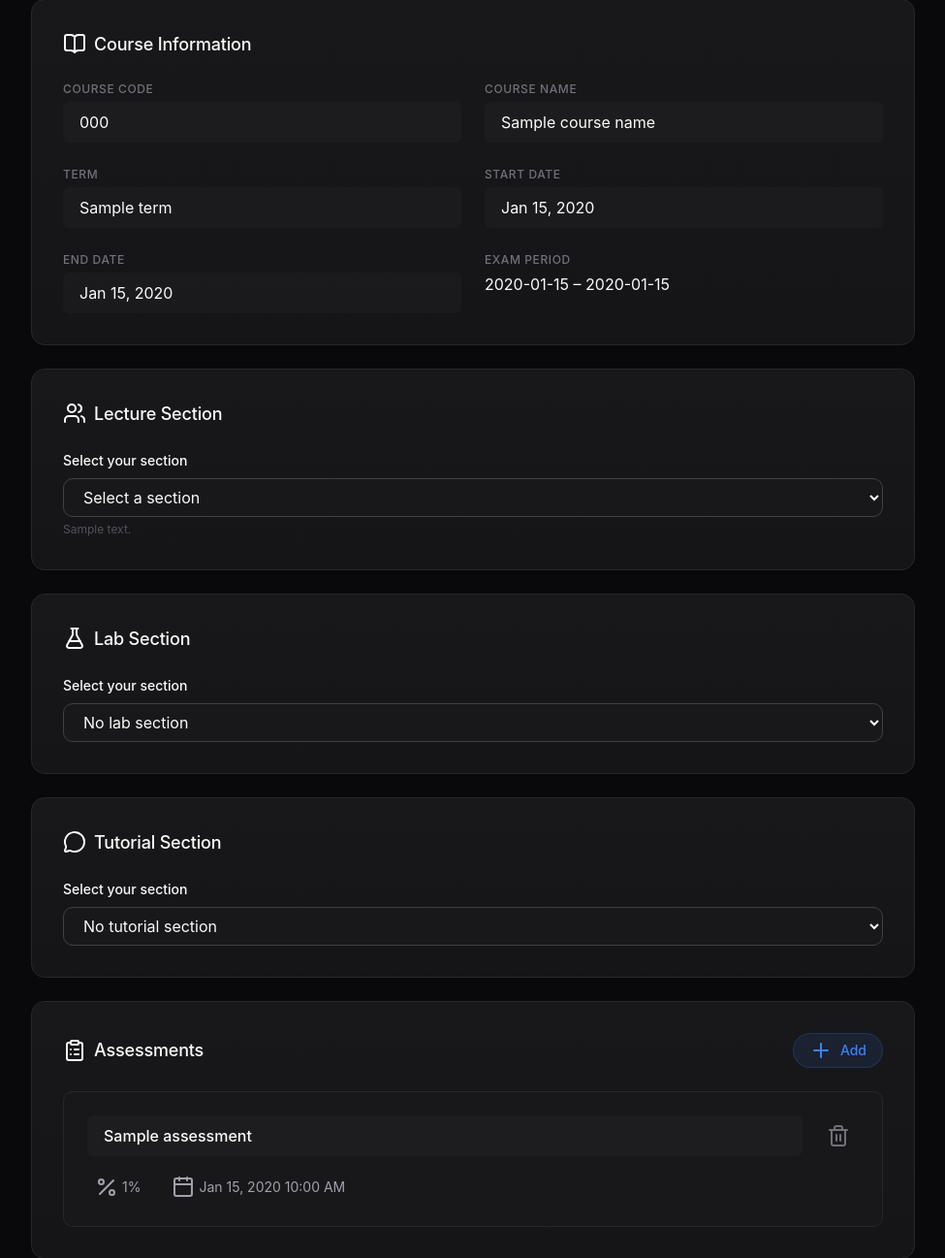
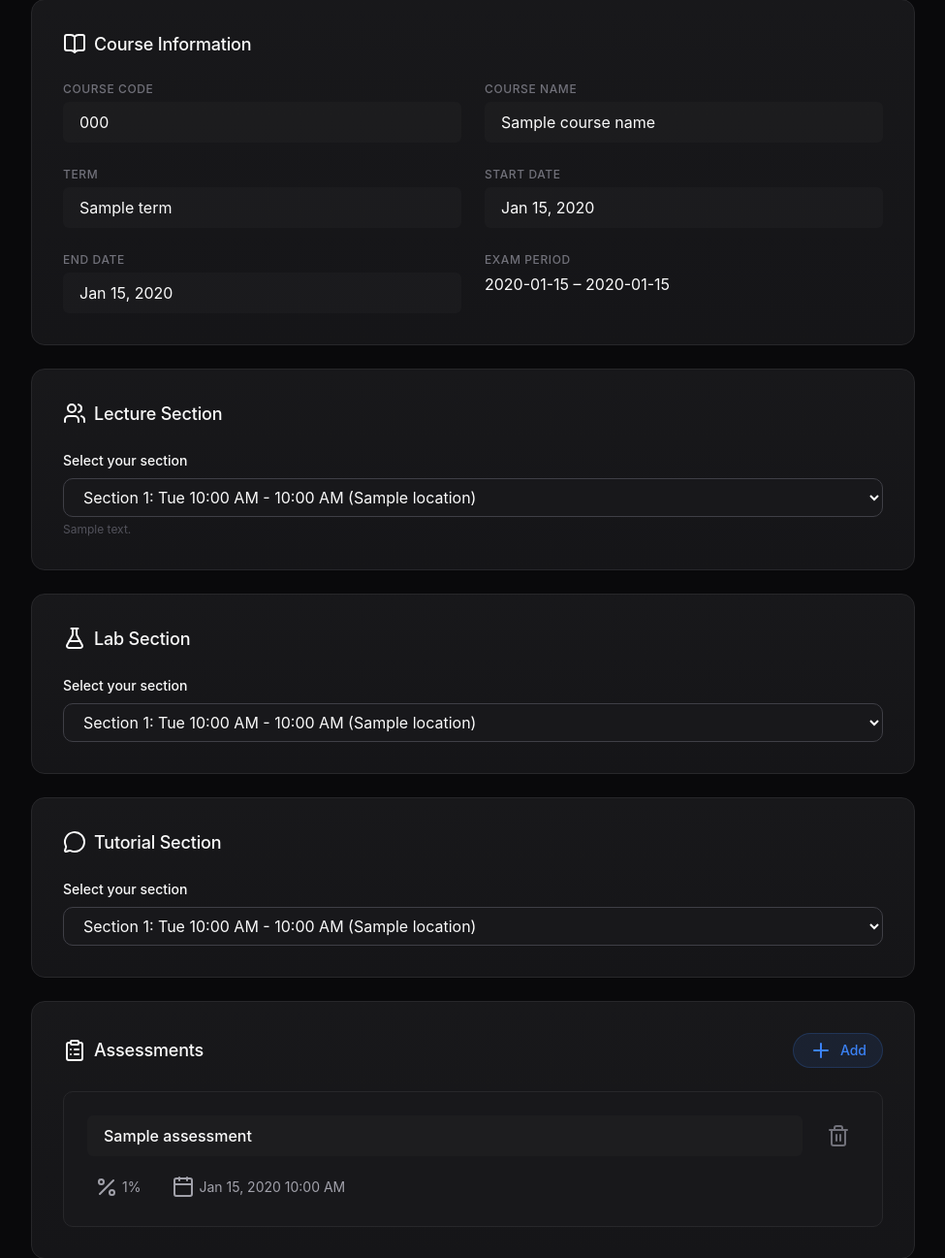
Before and after one commit to KalpKan/Plato, a Flask app: template templates/review.html in a window 1280 px wide. Shown: the part 701-1998 px from the top of the page at 97% size, without its empty margins (152-1127 px from the left). Run offline with Flask 3, Linux system fonts and the light colour scheme; the template is opened without the code that fills it: most values are stand-ins (such as "Sample title", 1, 10 or a date in 2020).

Commit message:
review: preselect the only lecture/lab/tutorial slot so the weekly series is in the download by default
Co-Authored-By: Claude Opus 5 (1M context) <noreply@anthropic.com>

```diff
--- a/templates/review.html
+++ b/templates/review.html
@@ -121,7 +121,7 @@
                         <option value="none">Select a section</option>
                         {% for section in lecture_sections %}
                             <option value="{{ loop.index0 }}"
-                                {% if user_choices.selected_lecture_section and user_choices.selected_lecture_section.section_id == section.section_id %}selected{% endif %}>
+                                {% if (user_choices.selected_lecture_section and user_choices.selected_lecture_section.section_id == section.section_id) or (loop.length == 1 and not user_choices.selected_lecture_section) %}selected{% endif %}>
                                 {% if section.section_id %}Section {{ section.section_id }}: {% endif %}
                                 {% if section.days_of_week %}
                                     {% set day_names = ['Mon', 'Tue', 'Wed', 'Thu', 'Fri', 'Sat', 'Sun'] %}
@@ -161,7 +161,7 @@
                         <option value="none">No lab section</option>
                         {% for section in lab_sections %}
                             <option value="{{ loop.index0 }}"
-                                {% if user_choices.selected_lab_section and user_choices.selected_lab_section.section_id == section.section_id %}selected{% endif %}>
+                                {% if (user_choices.selected_lab_section and user_choices.selected_lab_section.section_id == section.section_id) or (loop.length == 1 and not user_choices.selected_lab_section) %}selected{% endif %}>
                                 Section {{ section.section_id or 'N/A' }}:
                                 {% if section.days_of_week %}
                                     {% set day_names = ['Mon', 'Tue', 'Wed', 'Thu', 'Fri', 'Sat', 'Sun'] %}
@@ -201,7 +201,7 @@
                     <select name="tutorial_section" id="tutorial_section" class="form-control">
                         <option value="none">No tutorial section</option>
                         {% for section in tutorial_sections %}
-                            <option value="{{ loop.index0 }}">
+                            <option value="{{ loop.index0 }}" {% if loop.length == 1 %}selected{% endif %}>
                                 {% if section.section_id %}Section {{ section.section_id }}: {% endif %}
                                 {% if section.days_of_week %}
                                     {% set day_names = ['Mon', 'Tue', 'Wed', 'Thu', 'Fri', 'Sat', 'Sun'] %}
```
